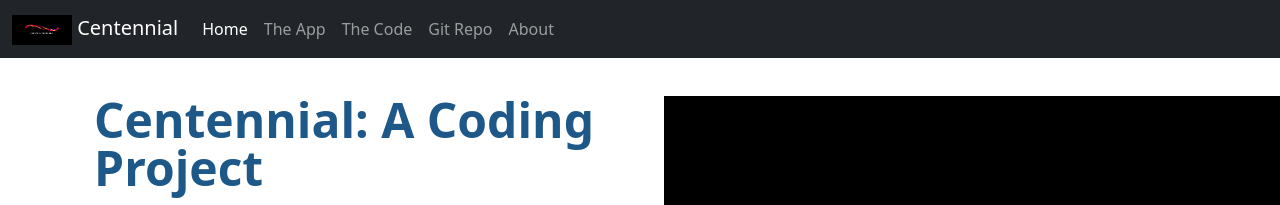
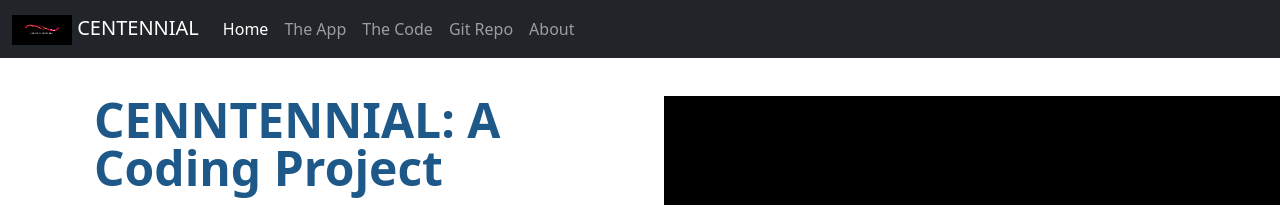
Before and after one commit to McKeeJerry-FS/Centennial, a plain HTML site: page index.html in a window 1280 px wide. Shown: the top 205 px of the page. Drawn offline with nearby package versions, Linux system fonts and the light colour scheme.

Commit message:
modified template

```diff
--- a/index.html
+++ b/index.html
@@ -2,7 +2,7 @@
 <html lang="en" class="h-100">
 
 <head>
-    <title>Centennial: A Coding Project by Jerry McKee Jr</title>
+    <title>CENTENNIAL: A Coding Project by Jerry McKee Jr</title>
     <!-- Required meta tags -->
     <meta charset="utf-8">
     <meta name="viewport" content="width=device-width, initial-scale=1, shrink-to-fit=no">
@@ -21,7 +21,7 @@
 <!-- *** Nav Section *** -->
 <nav class="navbar navbar-expand-md navbar-dark fixed-top bg-dark">
     <div class="container-fluid">
-        <a class="navbar-brand" href="index.html"><img src="img/Centennial.png" class="d-inline-block align-text-center" alt="Jerry McKee Logo" width="60" height="30"> Centennial</a>
+        <a class="navbar-brand" href="index.html"><img src="img/Centennial.png" class="d-inline-block align-text-center" alt="Jerry McKee Logo" width="60" height="30"> CENTENNIAL</a>
         <button class="navbar-toggler" type="button" data-bs-toggle="collapse" data-bs-target="#navbarCollapse"
             aria-controls="navbarCollapse" aria-expanded="false" aria-label="Toggle navigation">
             <span class="navbar-toggler-icon"></span>
@@ -41,7 +41,7 @@
                     <a class="nav-link" href="https://github.com/McKeeJerry-FS/Centennial" target="_blank">Git Repo</a>
                 </li>
                 <li class="nav-item">
-                    <a class="nav-link" href="#" target="_blank">About</a>
+                    <a class="nav-link" href="app.html" target="_blank">About</a>
                 </li>
             </ul>
         </div>
@@ -52,7 +52,7 @@
        <div class="container col-xxl-8 px-4 py-5">
            <div class="row g-5 py-5 row-cols-1 row-cols-lg-2">
                <div class="col order-last order-lg-first">
-                    <h1 class="display-5 fw-bold lh-1 mb-3">Centennial: A Coding Project</h1>
+                    <h1 class="display-5 fw-bold lh-1 mb-3">CENNTENNIAL: A Coding Project</h1>
                     <h4 class="lead">Live life one loop at a time. A JavaScript program that displays the numbers from 0 to 100. Displays the the <strong>EVEN</strong> numbers in <strong>BOLD</strong>.</h4>
                     <ul class="fa-ul pt-2 check checklist">
                         <li><span class="fa-li"><i class="fas fa-check-square"></i></span>CSS and Bootstrap Layout</li>
```
Also changed, not shown: app.html (+2 -2 lines), code.html (+3 -3 lines).
